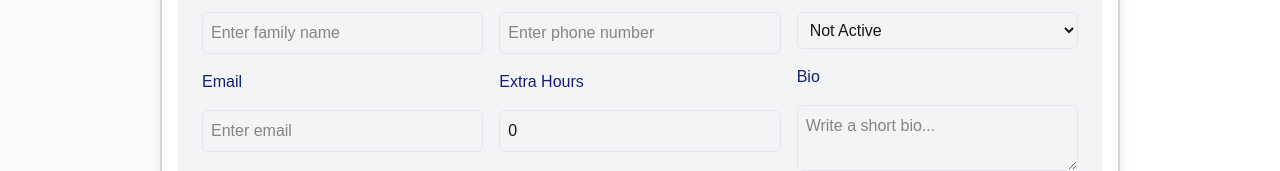
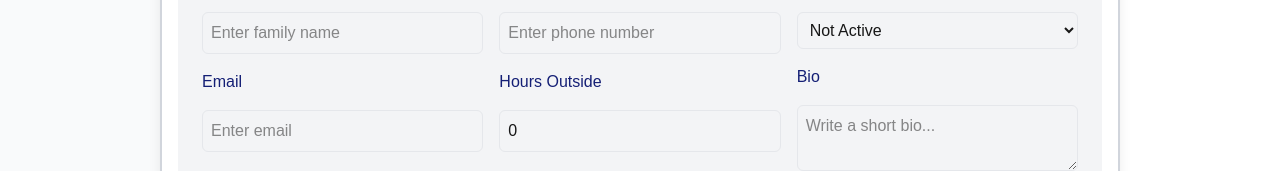
Before and after one commit to RAMOS48/TEACH-PLUS, a Next.js app: page /admin/teachers in a window 1280 px wide. Both pictures are taken after typing "Sample" into the empty fields and a click on the button "Add Teacher". Shown: the part 448-619 px from the top of the page. Built offline with nearby package versions, Linux system fonts and the light colour scheme; no server answers; the database is empty.

Commit message:
Hours Outside

```diff
--- a/src/components/AddTeacher.jsx
+++ b/src/components/AddTeacher.jsx
@@ -68,7 +68,7 @@ export default function AddTeacher({ onClose }) {
     }
 
     if (!/^\d+$/.test(form.hoursOutside) || parseInt(form.hoursOutside) < 0 || parseInt(form.hoursOutside) > 21) {
-      newErrors.hoursOutside = "Extra hours must be a number between 0 and 21.";
+      newErrors.hoursOutside = "Hours Outside must be a number between 0 and 21.";
     }
 
     if (form.bio.length > 100) {
@@ -265,7 +265,7 @@ export default function AddTeacher({ onClose }) {
               className="block text-left text-[#141F75]"
               whileHover={{ x: 5 }}
             >
-              Extra Hours
+              Hours Outside
             </motion.label>
             <motion.input
               name="hoursOutside"
--- a/src/components/ProfilTeacher.jsx
+++ b/src/components/ProfilTeacher.jsx
@@ -19,7 +19,7 @@ export default function ProfileTeacher({ teacher, onClose }) {
     teacherId: teacher.teacher_id,
     email: teacher.email,
     phoneNumber: teacher.phone_number,
-    dateOfBirth: teacher.date_of_birth ,
+    dateOfBirth: teacher.date_of_birth,
     familyName: teacher.family_name,
     firstName: teacher.first_name,
     hoursOutside: teacher.hours_outside || "0",
@@ -64,7 +64,7 @@ export default function ProfileTeacher({ teacher, onClose }) {
       newErrors.familyName = "Family name must be in PascalCase (e.g., Smith)";
     }
 
-    if (age < 23 || age > 80 ) {
+    if (age < 23 || age > 80) {
       newErrors.dateOfBirth = "Teacher age must be between 23 and 80 years";
     }
 
@@ -81,7 +81,7 @@ export default function ProfileTeacher({ teacher, onClose }) {
       Number(updatedTeacher.hoursOutside) < 0 ||
       Number(updatedTeacher.hoursOutside) > 21
     ) {
-      newErrors.hoursOutside = "Extra hours must be between 0 and 21";
+      newErrors.hoursOutside = "Hours Outside must be between 0 and 21";
     }
 
 
@@ -211,7 +211,7 @@ export default function ProfileTeacher({ teacher, onClose }) {
               onChange: handleFileChange,
             },
             {
-              label: "Extra Hours",
+              label: "Hours Outside",
               name: "hoursOutside",
               type: "number",
               value: updatedTeacher.hoursOutside,
@@ -449,11 +449,10 @@ export default function ProfileTeacher({ teacher, onClose }) {
           <motion.button
             onClick={handleUpdate}
             disabled={!isChanged}
-            className={`flex-1 p-3 text-white rounded-lg ${
-              isChanged
+            className={`flex-1 p-3 text-white rounded-lg ${isChanged
                 ? "bg-blue-600  hover:bg-blue-700 cursor-pointer"
                 : "bg-gray-400  cursor-not-allowed"
-            }`}
+              }`}
             whileHover={isChanged ? { scale: 1.02 } : {}}
             whileTap={isChanged ? { scale: 0.98 } : {}}
           >
```
